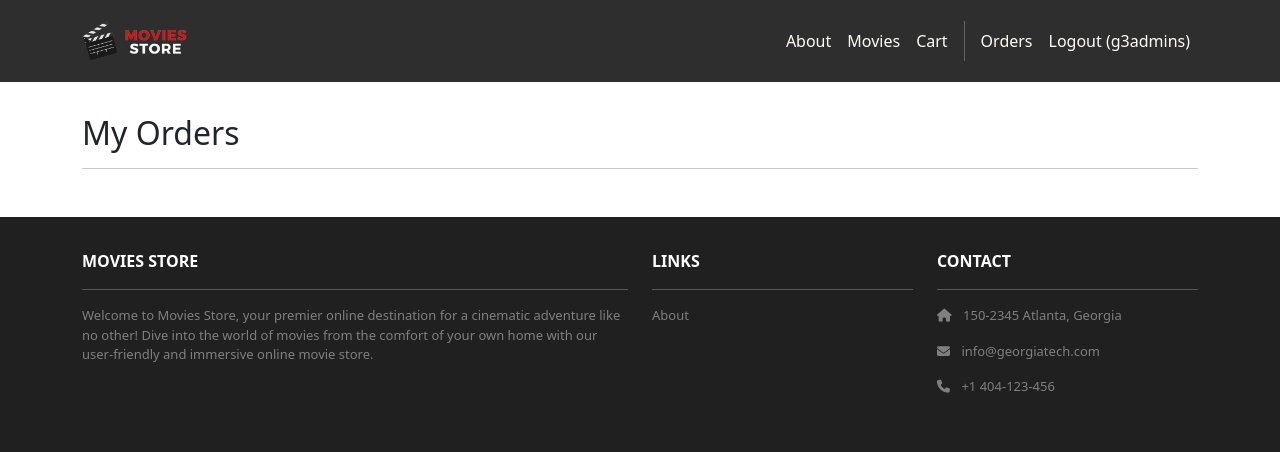
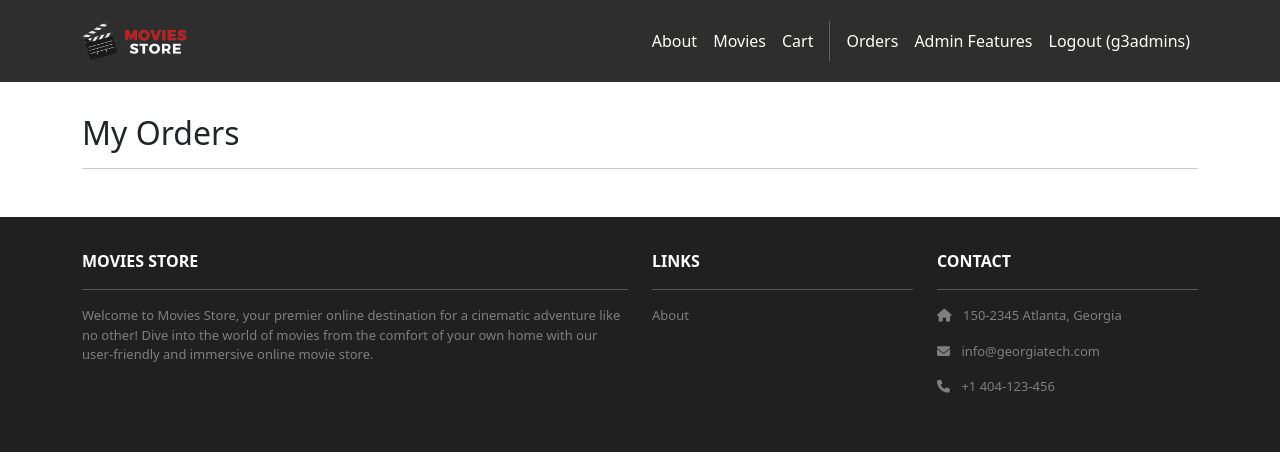
Before and after one commit to NB670/MovieStorePV3, a Django app: page /accounts/orders/ in a window 1280 px wide. Shown: the top 452 px of the page. Run offline with Django 5.2, Linux system fonts and the light colour scheme; a user stored in the database is signed in; data comes from the database, SQL or seed files in the repository; both versions use the stored data as it was after the commit; some libraries are stand-ins or nearby versions.

Commit message:
Admin features button

```diff
--- a/moviesstore/templates/base.html
+++ b/moviesstore/templates/base.html
@@ -33,6 +33,9 @@
               d-lg-block"></div>
               {% if user.is_authenticated %}
                   <a class="nav-link" href="{% url 'accounts.orders' %}">Orders</a>
+                  {% if user.is_staff or user.is_superuser %}
+                      <a class="nav-link btn btn-warning text-dark" href="{% url 'admin:index' %}">Admin Features</a>
+                  {% endif %}
                   <a class="nav-link" href="{% url 'accounts.logout' %}">Logout ({{ user.username }})</a>
                 {% else %}
                   <a class="nav-link"
```
Also changed, not shown: db.sqlite3.
